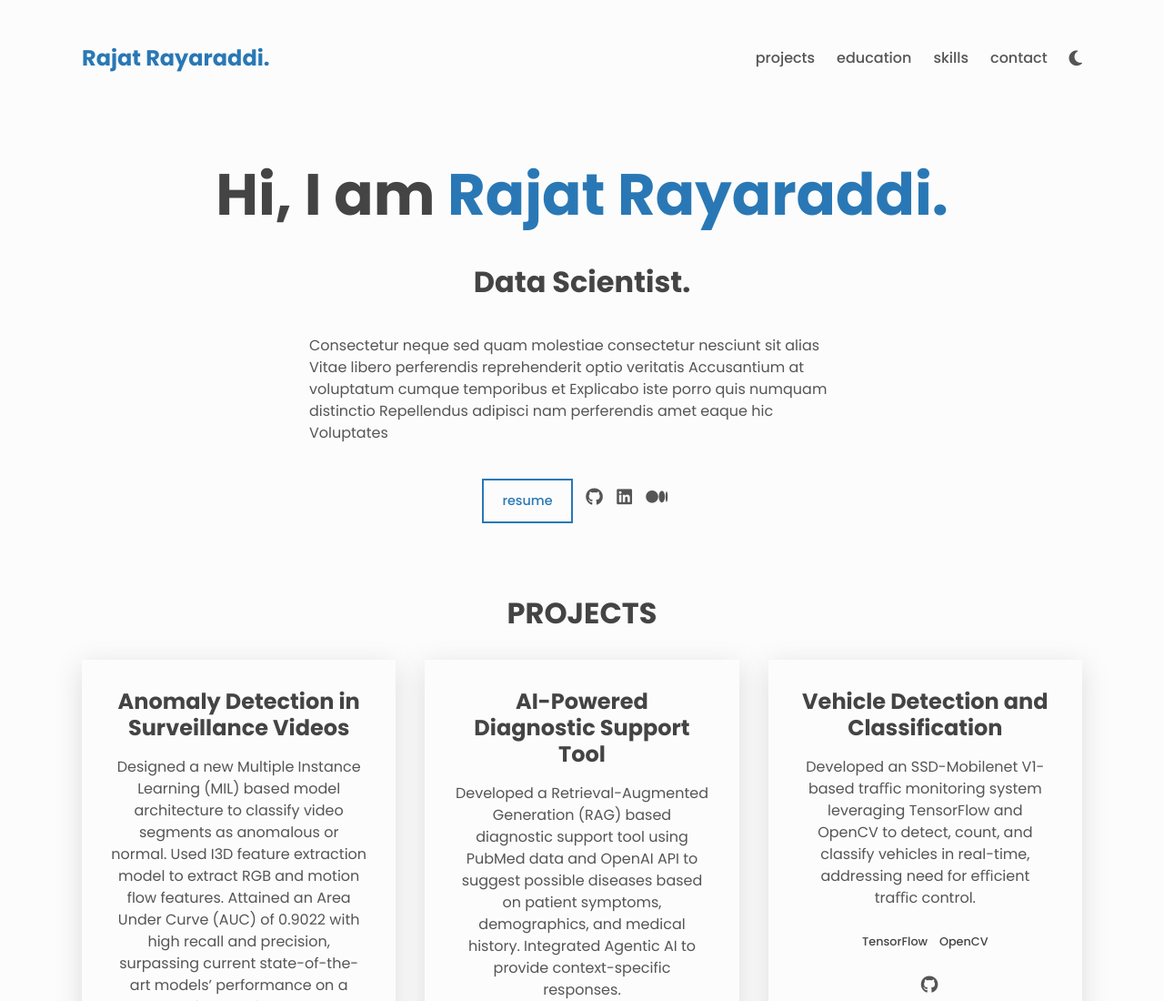
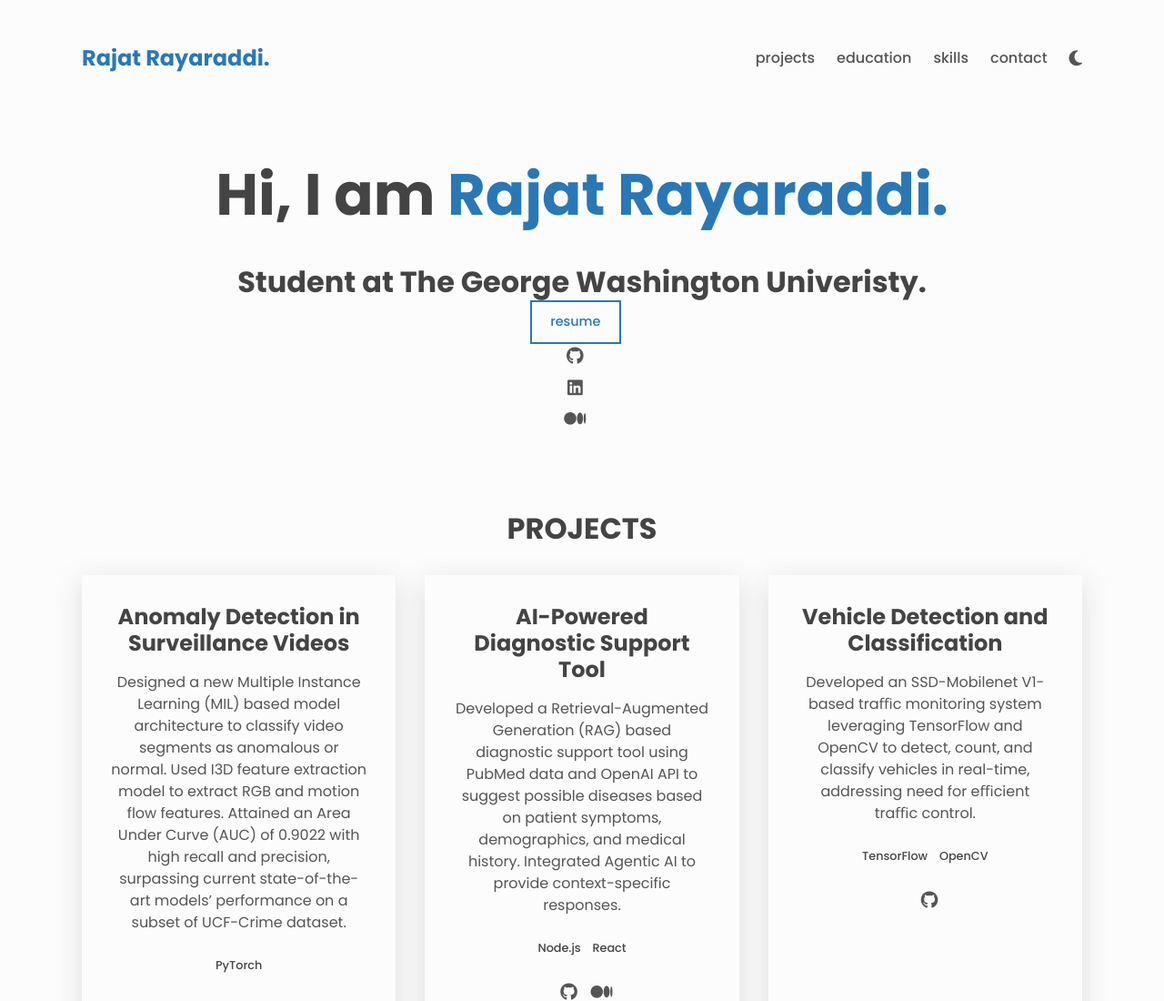
Before and after one commit to rajatrayaraddi/rajatrayaraddi.github.io, a plain HTML site: page index.html in a window 1280 px wide. Shown: the top 1100 px of the page at 91% size. Drawn offline with Linux system fonts and the light colour scheme.

Commit message:
Update index.html

```diff
--- a/index.html
+++ b/index.html
@@ -31,7 +31,7 @@
             <a class="link link--nav" href="#projects">Projects</a>
           </li>
           <li class="nav__list-item">
-            <a class="link link--nav" href="#education">education</a>
+            <a class="link link--nav" href="#education">Education</a>
           </li>
           <li class="nav__list-item">
             <a class="link link--nav" href="#skills">Skills</a>
@@ -59,14 +59,7 @@
       <!-- About -->
       <div class="about center">
         <h1>Hi, I am <span class="about__name">Rajat Rayaraddi.</span></h1>
-        <h2 class="about__role">Data Scientist.</h2>
-        <p class="about__desc">
-          Consectetur neque sed quam molestiae consectetur nesciunt sit alias
-          Vitae libero perferendis reprehenderit optio veritatis Accusantium at
-          voluptatum cumque temporibus et Explicabo iste porro quis numquam
-          distinctio Repellendus adipisci nam perferendis amet eaque hic
-          Voluptates
-        </p>
+        <h2 class="about__role">Student at The George Washington Univeristy.</h2
 
         <div class="about__contact center">
           <a href="https://example.com">
```
